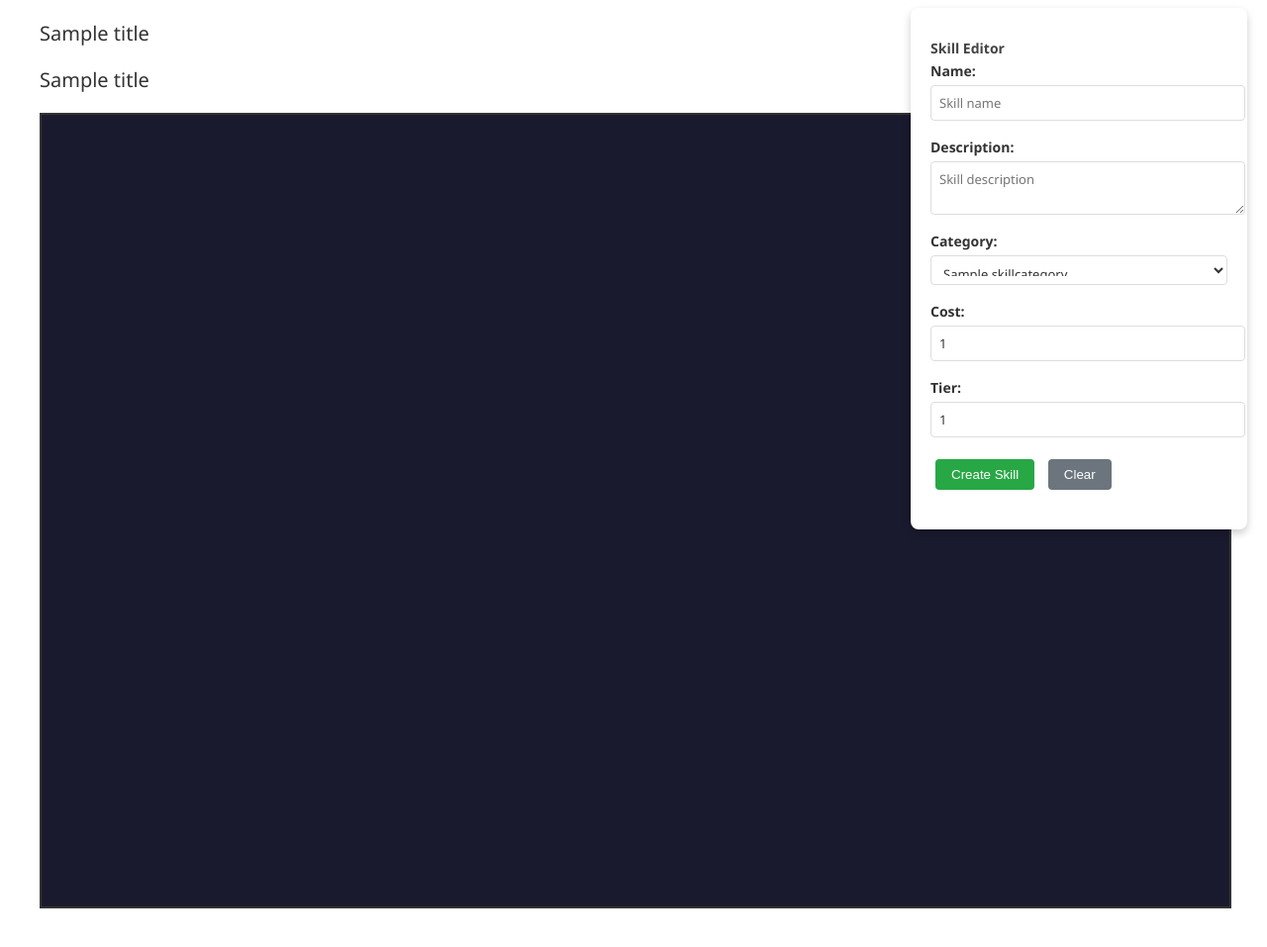
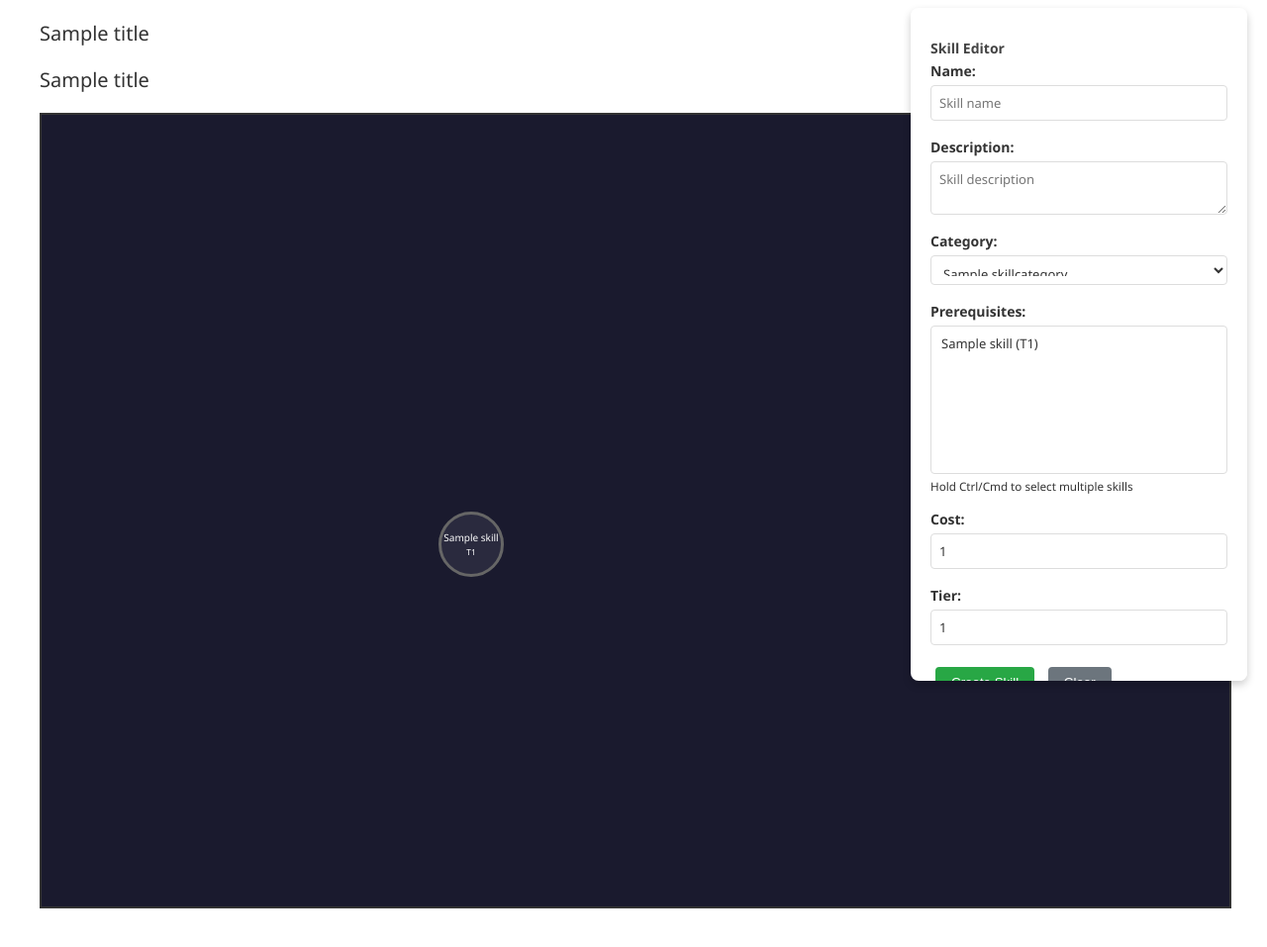
Before and after one commit to javad-fallah-official/Skill-Tree, a Django app: template templates/admin/skills/skill_tree_editor.html in a window 1280 px wide. Shown: the part 92-1049 px from the top of the page at 99% size. Run offline with Django 5.2, Linux system fonts and the light colour scheme; tables that the repository leaves empty hold one stand-in row (values such as "Sample post"); the template is opened without the code that fills it: values that come from a table or form of the project are taken from there, most other values are stand-ins (such as "Sample title", 1, 10 or a date in 2020).

Commit message:
feat(skill-tree): add skill update functionality and prerequisites handling
- Implement AJAX endpoint for updating skills
- Add prerequisites selection in skill editor form
- Improve form styling and validation
- Add error handling for skill operations

```diff
--- a/templates/admin/skills/skill_tree_editor.html
+++ b/templates/admin/skills/skill_tree_editor.html
@@ -59,6 +59,8 @@
         box-shadow: 0 4px 8px rgba(0,0,0,0.2);
         width: 300px;
         z-index: 1000;
+        max-height: 80vh;
+        overflow-y: auto;
     }
     .form-group {
         margin-bottom: 15px;
@@ -73,6 +75,7 @@
         padding: 8px;
         border: 1px solid #ddd;
         border-radius: 4px;
+        box-sizing: border-box;
     }
     .btn {
         padding: 8px 16px;
@@ -85,6 +88,10 @@
     .btn-success { background: #28a745; color: white; }
     .btn-danger { background: #dc3545; color: white; }
     .btn-secondary { background: #6c757d; color: white; }
+
+    #skillPrerequisites {
+        height: 100px;
+    }
 </style>
 {% endblock %}
 
@@ -115,6 +122,13 @@
             </select>
         </div>
         <div class="form-group">
+            <label>Prerequisites:</label>
+            <select id="skillPrerequisites" multiple>
+                <!-- Will be populated by JavaScript -->
+            </select>
+            <small>Hold Ctrl/Cmd to select multiple skills</small>
+        </div>
+        <div class="form-group">
             <label>Cost:</label>
             <input type="number" id="skillCost" value="1" min="1">
         </div>
@@ -132,7 +146,6 @@
 </div>
 
 <script>
-let skills = {{ skills|safe }};
 let selectedSkill = null;
 let isDragging = false;
 let dragOffset = { x: 0, y: 0 };
@@ -150,8 +163,8 @@ let skillsData = [
         category_id: {{ skill.category.id }},
         cost: {{ skill.cost }},
         tier: {{ skill.tier }},
-        x: {{ skill.position_x }},
-        y: {{ skill.position_y }},
+        x: {{ skill.position_x|default:0 }},
+        y: {{ skill.position_y|default:0 }},
         prerequisites: [{% for prereq in skill.prerequisites.all %}{{ prereq.id }}{% if not forloop.last %},{% endif %}{% endfor %}]
     }{% if not forloop.last %},{% endif %}
     {% endfor %}
@@ -162,6 +175,18 @@ function initializeSkillTree() {
 
     // Clear existing content
     editor.innerHTML = '';
+
+    // Update prerequisites dropdown
+    updatePrerequisitesDropdown();
+
+    // If no skills exist, show a message
+    if (skillsData.length === 0) {
+        const message = document.createElement('div');
+        message.style.cssText = 'position: absolute; top: 50%; left: 50%; transform: translate(-50%, -50%); color: white; font-size: 18px;';
+        message.textContent = 'No skills found. Create your first skill using the form on the right.';
+        editor.appendChild(message);
+        return;
+    }
 
     // Draw connection lines first
     skillsData.forEach(skill => {
@@ -176,6 +201,20 @@ function initializeSkillTree() {
     // Draw skill nodes
     skillsData.forEach(skill => {
         createSkillNode(skill);
+    });
+}
+
+function updatePrerequisitesDropdown() {
+    const select = document.getElementById('skillPrerequisites');
+    select.innerHTML = '';
+
+    skillsData.forEach(skill => {
+        if (!selectedSkill || skill.id !== selectedSkill.id) {
+            const option = document.createElement('option');
+            option.value = skill.id;
+            option.textContent = `${skill.name} (T${skill.tier})`;
+            select.appendChild(option);
+        }
     });
 }
 
@@ -290,15 +329,19 @@ function selectSkill(e, skill) {
     document.getElementById('skillCost').value = skill.cost;
     document.getElementById('skillTier').value = skill.tier;
 
+    // Update prerequisites dropdown and select current prerequisites
+    updatePrerequisitesDropdown();
+    const prereqSelect = document.getElementById('skillPrerequisites');
+    Array.from(prereqSelect.options).forEach(option => {
+        option.selected = skill.prerequisites.includes(parseInt(option.value));
+    });
+
     // Show update/delete buttons
     document.getElementById('updateBtn').style.display = 'inline-block';
     document.getElementById('deleteBtn').style.display = 'inline-block';
 }
 
 function createSkill() {
-    const editor = document.getElementById('skillTreeEditor');
-    const rect = editor.getBoundingClientRect();
-
     const skillData = {
         name: document.getElementById('skillName').value || 'New Skill',
         description: document.getElementById('skillDescription').value,
@@ -306,7 +349,8 @@ function createSkill() {
         cost: parseInt(document.getElementById('skillCost').value),
         tier: parseInt(document.getElementById('skillTier').value),
         x: 0, // Center position
-        y: 0
+        y: 0,
+        prerequisites: Array.from(document.getElementById('skillPrerequisites').selectedOptions).map(option => parseInt(option.value))
     };
 
     fetch('/admin/skills/skill/create-skill-ajax/', {
@@ -330,7 +374,7 @@ function createSkill() {
                 tier: data.skill.tier,
                 x: skillData.x,
                 y: skillData.y,
-                prerequisites: []
+                prerequisites: skillData.prerequisites
             });
 
             // Refresh display
@@ -339,6 +383,55 @@ function createSkill() {
         } else {
             alert('Error creating skill: ' + data.error);
         }
+    })
+    .catch(error => {
+        console.error('Error:', error);
+        alert('Error creating skill');
+    });
+}
+
+function updateSkill() {
+    if (!selectedSkill) return;
+
+    const skillData = {
+        name: document.getElementById('skillName').value,
+        description: document.getElementById('skillDescription').value,
+        category_id: document.getElementById('skillCategory').value,
+        cost: parseInt(document.getElementById('skillCost').value),
+        tier: parseInt(document.getElementById('skillTier').value),
+        prerequisites: Array.from(document.getElementById('skillPrerequisites').selectedOptions).map(option => parseInt(option.value))
+    };
+
+    fetch(`/admin/skills/skill/update-skill-ajax/${selectedSkill.id}/`, {
+        method: 'POST',
+        headers: {
+            'Content-Type': 'application/json',
+        },
+        body: JSON.stringify(skillData)
+    })
+    .then(response => response.json())
+    .then(data => {
+        if (data.success) {
+            // Update local data
+            const skillIndex = skillsData.findIndex(s => s.id === selectedSkill.id);
+            if (skillIndex !== -1) {
+                skillsData[skillIndex] = {
+                    ...skillsData[skillIndex],
+                    ...skillData,
+                    prerequisites: skillData.prerequisites
+                };
+            }
+
+            // Refresh display
+            initializeSkillTree();
+            clearForm();
+        } else {
+            alert('Error updating skill: ' + data.error);
+        }
+    })
+    .catch(error => {
+        console.error('Error:', error);
+        alert('Error updating skill');
     });
 }
 
@@ -361,6 +454,10 @@ function deleteSkill() {
             } else {
                 alert('Error deleting skill: ' + data.error);
             }
+        })
+        .catch(error => {
+            console.error('Error:', error);
+            alert('Error deleting skill');
         });
     }
 }
@@ -370,6 +467,12 @@ function clearForm() {
     document.getElementById('skillDescription').value = '';
     document.getElementById('skillCost').value = '1';
     document.getElementById('skillTier').value = '1';
+
+    // Clear prerequisites selection
+    const prereqSelect = document.getElementById('skillPrerequisites');
+    Array.from(prereqSelect.options).forEach(option => {
+        option.selected = false;
+    });
 
     document.getElementById('updateBtn').style.display = 'none';
     document.getElementById('deleteBtn').style.display = 'none';
```
Also changed, not shown: skills/admin.py (+33 -0 lines).
